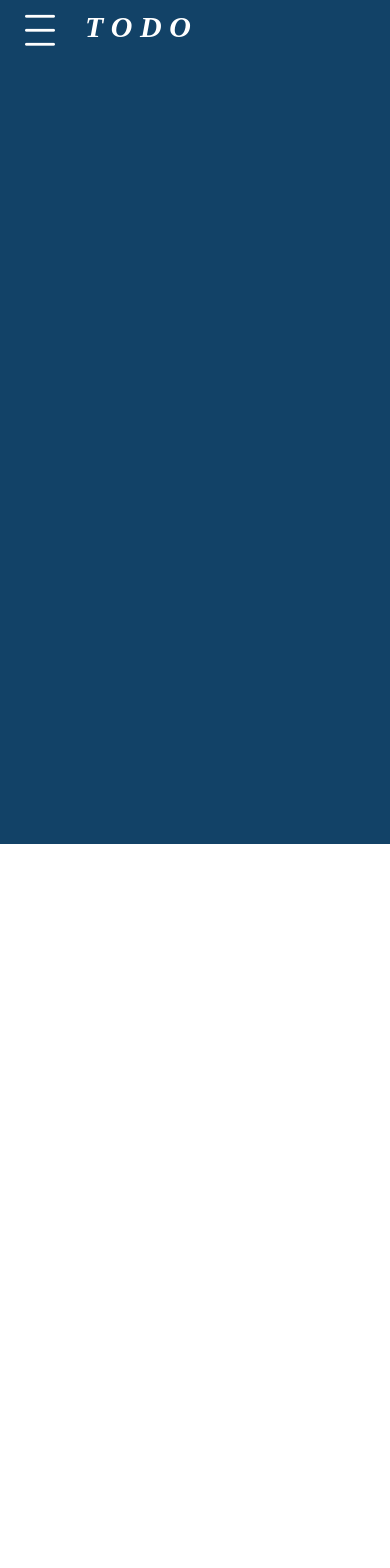
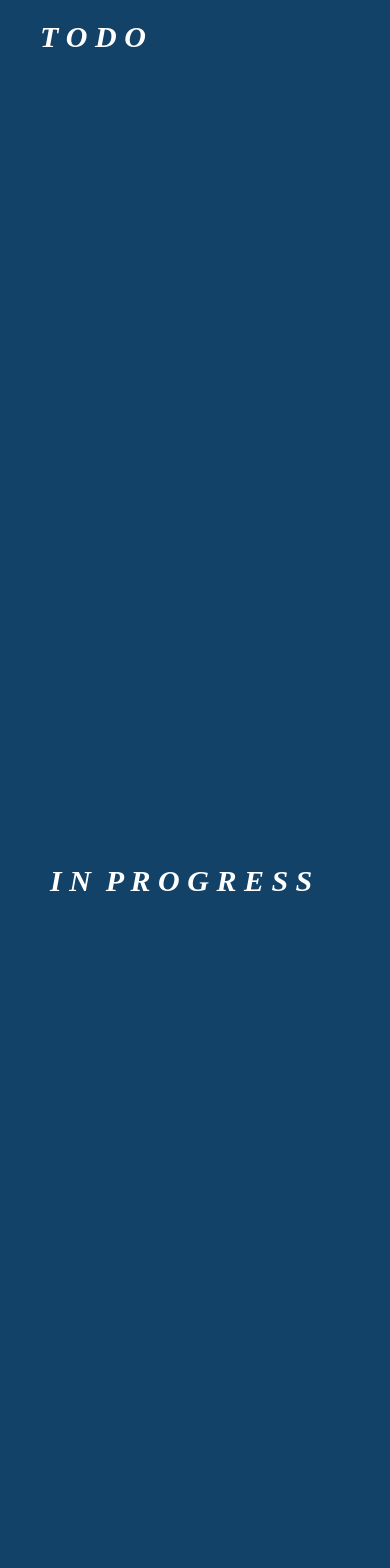
Before and after one commit to SoumadeepChoudhury/Ahens-Remindering-Todo, a React Native app: screen / in a window 390 px wide. Shown: the top 1568 px of the page. Before the commit the page ends 844 px from the top, so only its background shows below. Built offline with nearby package versions, Linux system fonts and the light colour scheme.

Commit message:
fixed bug

```diff
--- a/App.js
+++ b/App.js
@@ -1,11 +1,15 @@
-
 import React from 'react';
 import Todo from './Components/Todo';
-
+import Progress from './Components/InProgress';
+import Done from './Components/Done';
 const App = () => {
   return (
-    <Todo />
-  )
+    <>
+      <Todo />
+      <Progress />
+      <Done />
+    </>
+  );
 }
 
 export default App;
--- a/Components/Done.js
+++ b/Components/Done.js
@@ -0,0 +1,29 @@
+import React from 'react';
+import { View, Text, SafeAreaView, StyleSheet, Dimensions } from 'react-native';
+
+const windowWidth = Dimensions.get('window').width;
+const windowHeight = Dimensions.get('window').height;
+const Done = () => {
+    return (
+        <SafeAreaView style={{ backgroundColor: '#124267', height: windowHeight, width: windowWidth }}>
+            <View style={styles.head}>
+                <View>
+                    <Text style={styles.head}
+                    >D O N E</Text>
+                </View>
+            </View>
+        </SafeAreaView>
+    );
+};
+const styles = StyleSheet.create({
+    head: {
+        paddingLeft: 25,
+        paddingTop: 10,
+        fontSize: 30,
+        fontWeight: "bold",
+        color: 'white',
+        fontStyle: 'italic',
+        fontFamily: 'serif'
+    }
+});
+export default Done;
--- a/Components/InProgress.js
+++ b/Components/InProgress.js
@@ -0,0 +1,29 @@
+import React from 'react';
+import { View, Text, SafeAreaView, StyleSheet, Dimensions } from 'react-native';
+
+const windowWidth = Dimensions.get('window').width;
+const windowHeight = Dimensions.get('window').height;
+const Progress = () => {
+    return (
+        <SafeAreaView style={{ backgroundColor: '#124267', height: windowHeight, width: windowWidth }}>
+            <View style={styles.head}>
+                <View>
+                    <Text style={styles.head}
+                    >I N  P R O G R E S S </Text>
+                </View>
+            </View>
+        </SafeAreaView>
+    );
+};
+const styles = StyleSheet.create({
+    head: {
+        paddingLeft: 25,
+        paddingTop: 10,
+        fontSize: 30,
+        fontWeight: "bold",
+        color: 'white',
+        fontStyle: 'italic',
+        fontFamily: 'serif'
+    }
+});
+export default Progress;
--- a/Components/Todo.js
+++ b/Components/Todo.js
@@ -1,28 +1,15 @@
-
 import React from 'react';
 import { View, Text, SafeAreaView, StyleSheet, Dimensions } from 'react-native';
-import Icon from 'react-native-vector-icons/Octicons';
 
 const windowWidth = Dimensions.get('window').width;
 const windowHeight = Dimensions.get('window').height;
-const Todo = ({ navigation }) => {
+const Todo = () => {
     return (
         <SafeAreaView style={{ backgroundColor: '#124267', height: windowHeight, width: windowWidth }}>
             <View style={styles.head}>
                 <View>
-                    <Icon name='horizontal-rule' style={{ fontSize: 30, color: 'white', lineHeight: 14 }} />
-                    <Icon name='horizontal-rule' style={{ fontSize: 30, color: 'white', lineHeight: 14 }} />
-                    <Icon name='horizontal-rule' style={{ fontSize: 30, color: 'white', lineHeight: 14 }} />
-                </View>
-                <View>
-                    <Text style={{
-                        marginLeft: 30,
-                        fontSize: 30,
-                        fontWeight: "bold",
-                        color: 'white',
-                        fontStyle: 'italic',
-                        fontFamily: 'serif'
-                    }}>T O D O</Text>
+                    <Text style={styles.head}
+                    >T O D O</Text>
                 </View>
             </View>
         </SafeAreaView>
@@ -30,10 +17,13 @@ const Todo = ({ navigation }) => {
 };
 const styles = StyleSheet.create({
     head: {
-        paddingLeft: 25,
+        paddingLeft: 20,
         paddingTop: 10,
-        flex: 1,
-        flexDirection: 'row',
+        fontSize: 30,
+        fontWeight: "bold",
+        color: 'white',
+        fontStyle: 'italic',
+        fontFamily: 'serif'
     }
 });
 export default Todo;
--- a/package.json
+++ b/package.json
@@ -11,7 +11,8 @@
   },
   "dependencies": {
     "react": "17.0.2",
-    "react-native": "0.67.3"
+    "react-native": "0.67.3",
+    "react-native-vector-icons": "^9.1.0"
   },
   "devDependencies": {
     "@babel/core": "^7.12.9",
```
Also changed, not shown: 1 other file (tests, documents, lock files or other folders).
